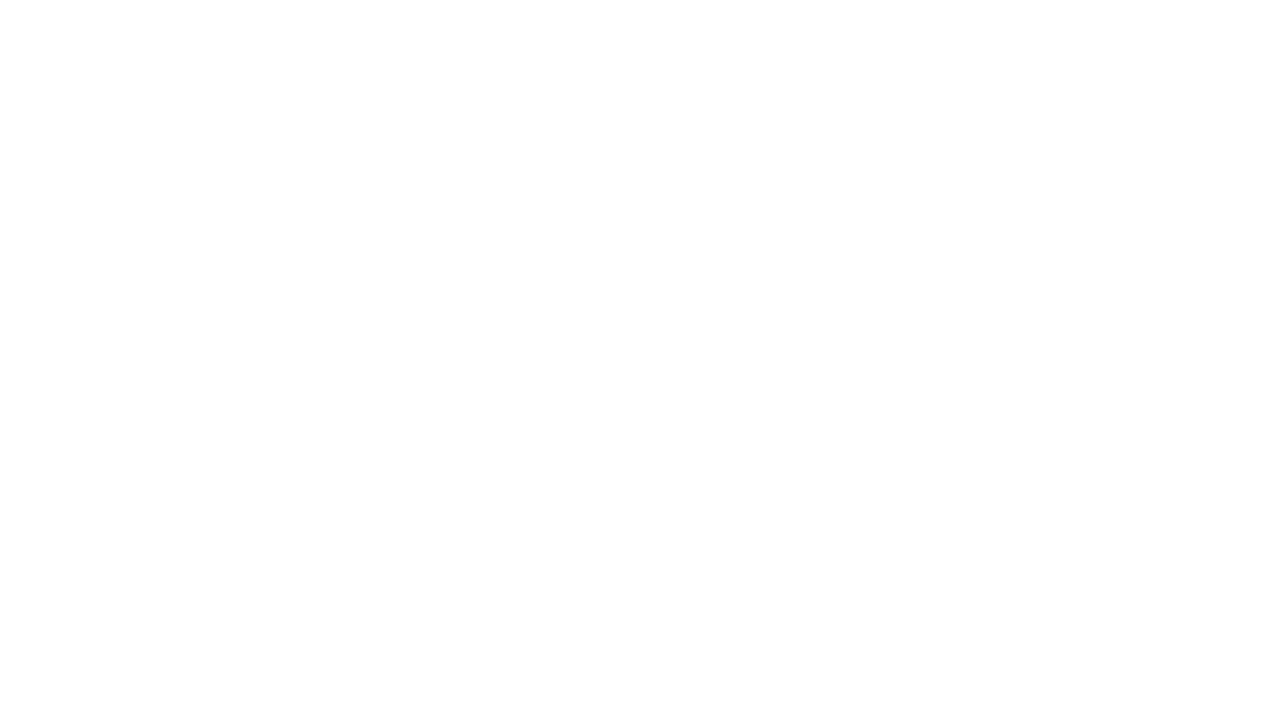
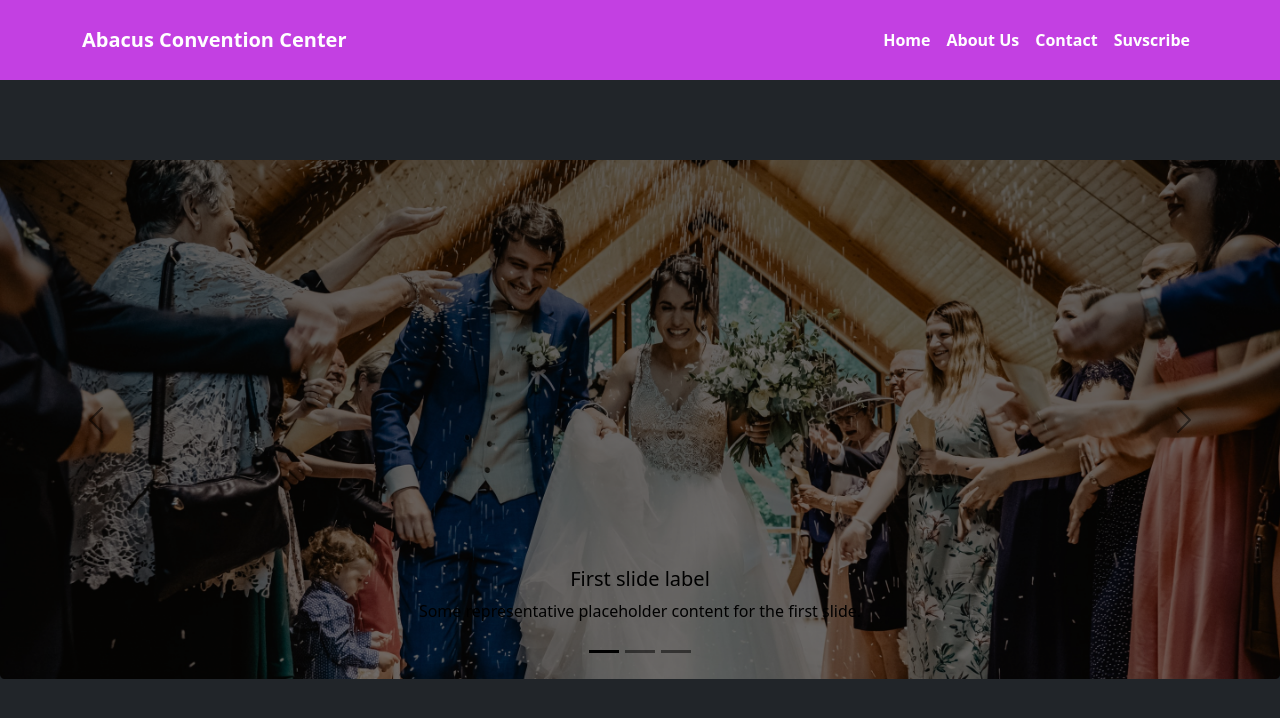
Before and after one commit to imran-information/convention-center-2, a plain HTML site: page index.html in a window 1280 px wide. Drawn offline with nearby package versions, Linux system fonts and the light colour scheme.

Commit message:
navbar added

```diff
--- /dev/null
+++ b/css/style.css
@@ -0,0 +1,6 @@
+.navbar-bg-color {
+    background-color: #c340e2;
+    margin-bottom: 80px;
+    height: 80px;
+    font-weight: 700;
+}
--- a/index.html
+++ b/index.html
@@ -8,10 +8,87 @@
     <!-- Bootstrap css Fremwork -->
     <link href="https://cdn.jsdelivr.net/npm/bootstrap@5.3.3/dist/css/bootstrap.min.css" rel="stylesheet"
         integrity="sha384-QWTKZyjpPEjISv5WaRU9OFeRpok6YctnYmDr5pNlyT2bRjXh0JMhjY6hW+ALEwIH" crossorigin="anonymous">
+    <!-- Custom CSS style link-->
+    <link rel="stylesheet" href="css/style.css">
 </head>
 
-<body>
+<body class="bg-dark text-white">
+    <header>
+        <!-- navbar start -->
+        <nav class="navbar navbar-expand-lg navbar-bg-color">
+            <div class="container">
+                <a class="navbar-brand text-white fw-bold" href="#">Abacus Convention Center</a>
+                <button class="navbar-toggler text-white" type="button" data-bs-toggle="collapse"
+                    data-bs-target="#navbarSupportedContent" aria-controls="navbarSupportedContent"
+                    aria-expanded="false" aria-label="Toggle navigation">
+                    <span class="navbar-toggler-icon"></span>
+                </button>
+                <div class="collapse navbar-collapse" id="navbarSupportedContent">
+                    <ul class="navbar-nav ms-auto mb-2 mb-lg-0">
+                        <li class="nav-item">
+                            <a class="nav-link active text-white" aria-current="page" href="#">Home</a>
+                        </li>
+                        <li class="nav-item">
+                            <a class="nav-link text-white" href="#">About Us</a>
+                        </li>
+                        <li class="nav-item">
+                            <a class="nav-link text-white" href="#">Contact</a>
+                        </li>
+                        <li class="nav-item">
+                            <a class="nav-link text-white" href="#">Suvscribe</a>
+                        </li>
+                    </ul>
 
+                </div>
+            </div>
+        </nav>
+        <!-- Slaider section start -->
+        <section class="-200px">
+            <div id="carouselExampleDark" class="carousel carousel-dark slide">
+                <div class="carousel-indicators">
+                    <button type="button" data-bs-target="#carouselExampleDark" data-bs-slide-to="0" class="active"
+                        aria-current="true" aria-label="Slide 1"></button>
+                    <button type="button" data-bs-target="#carouselExampleDark" data-bs-slide-to="1"
+                        aria-label="Slide 2"></button>
+                    <button type="button" data-bs-target="#carouselExampleDark" data-bs-slide-to="2"
+                        aria-label="Slide 3"></button>
+                </div>
+                <div class="carousel-inner">
+                    <div class="carousel-item active" data-bs-interval="10000">
+                        <img src="images/banner.png" class="d-block w-100" alt="...">
+                        <div class="carousel-caption d-none d-md-block">
+                            <h5>First slide label</h5>
+                            <p>Some representative placeholder content for the first slide.</p>
+                        </div>
+                    </div>
+                    <div class="carousel-item" data-bs-interval="2000">
+                        <img src="..." class="d-block w-100" alt="...">
+                        <div class="carousel-caption d-none d-md-block">
+                            <h5>Second slide label</h5>
+                            <p>Some representative placeholder content for the second slide.</p>
+                        </div>
+                    </div>
+                    <div class="carousel-item">
+                        <img src="..." class="d-block w-100" alt="...">
+                        <div class="carousel-caption d-none d-md-block">
+                            <h5>Third slide label</h5>
+                            <p>Some representative placeholder content for the third slide.</p>
+                        </div>
+                    </div>
+                </div>
+                <button class="carousel-control-prev" type="button" data-bs-target="#carouselExampleDark"
+                    data-bs-slide="prev">
+                    <span class="carousel-control-prev-icon" aria-hidden="true"></span>
+                    <span class="visually-hidden">Previous</span>
+                </button>
+                <button class="carousel-control-next" type="button" data-bs-target="#carouselExampleDark"
+                    data-bs-slide="next">
+                    <span class="carousel-control-next-icon" aria-hidden="true"></span>
+                    <span class="visually-hidden">Next</span>
+                </button>
+            </div>
+        </section>
+    </header>
 
 
     <!-- Bootstrap js link -->
```
